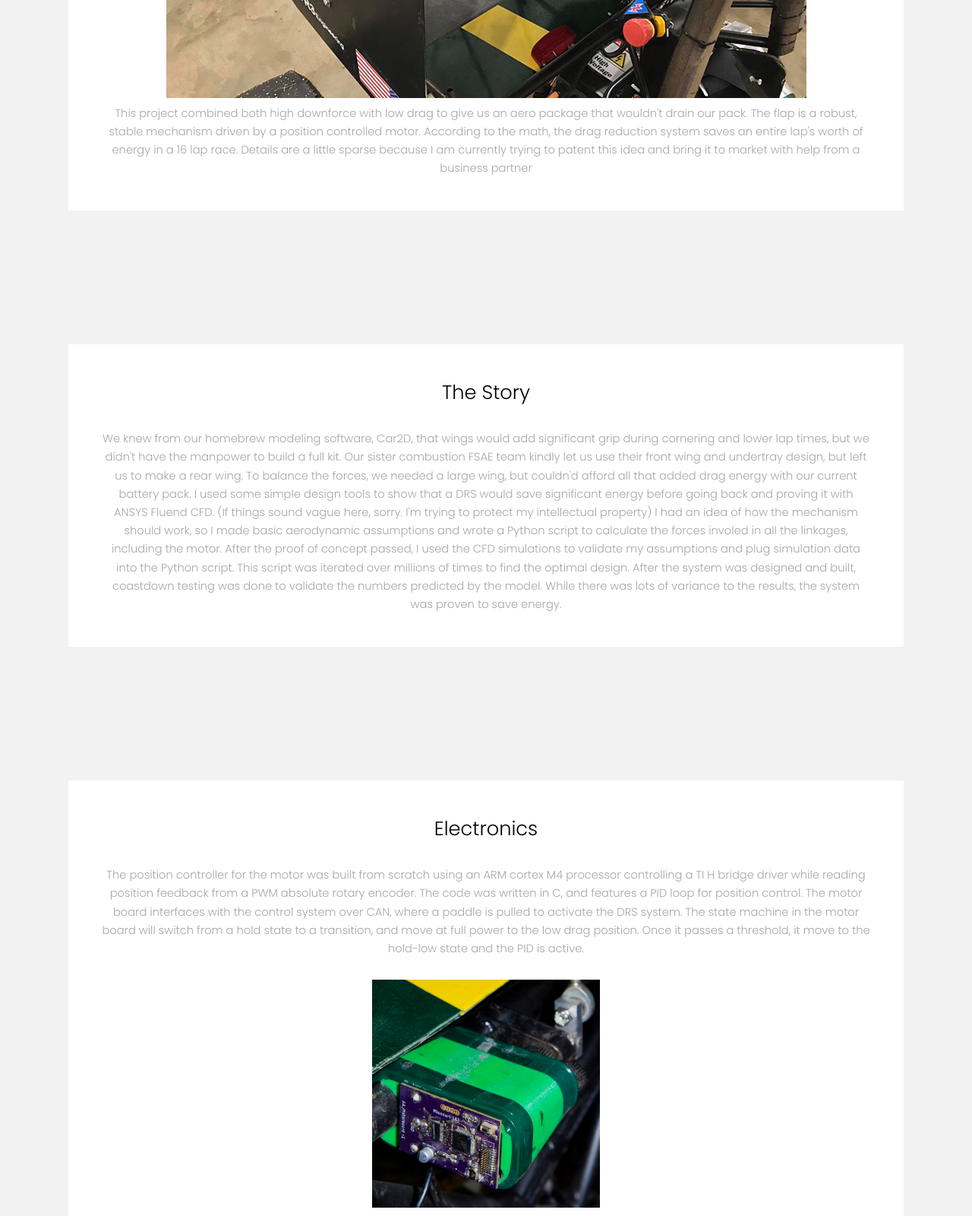
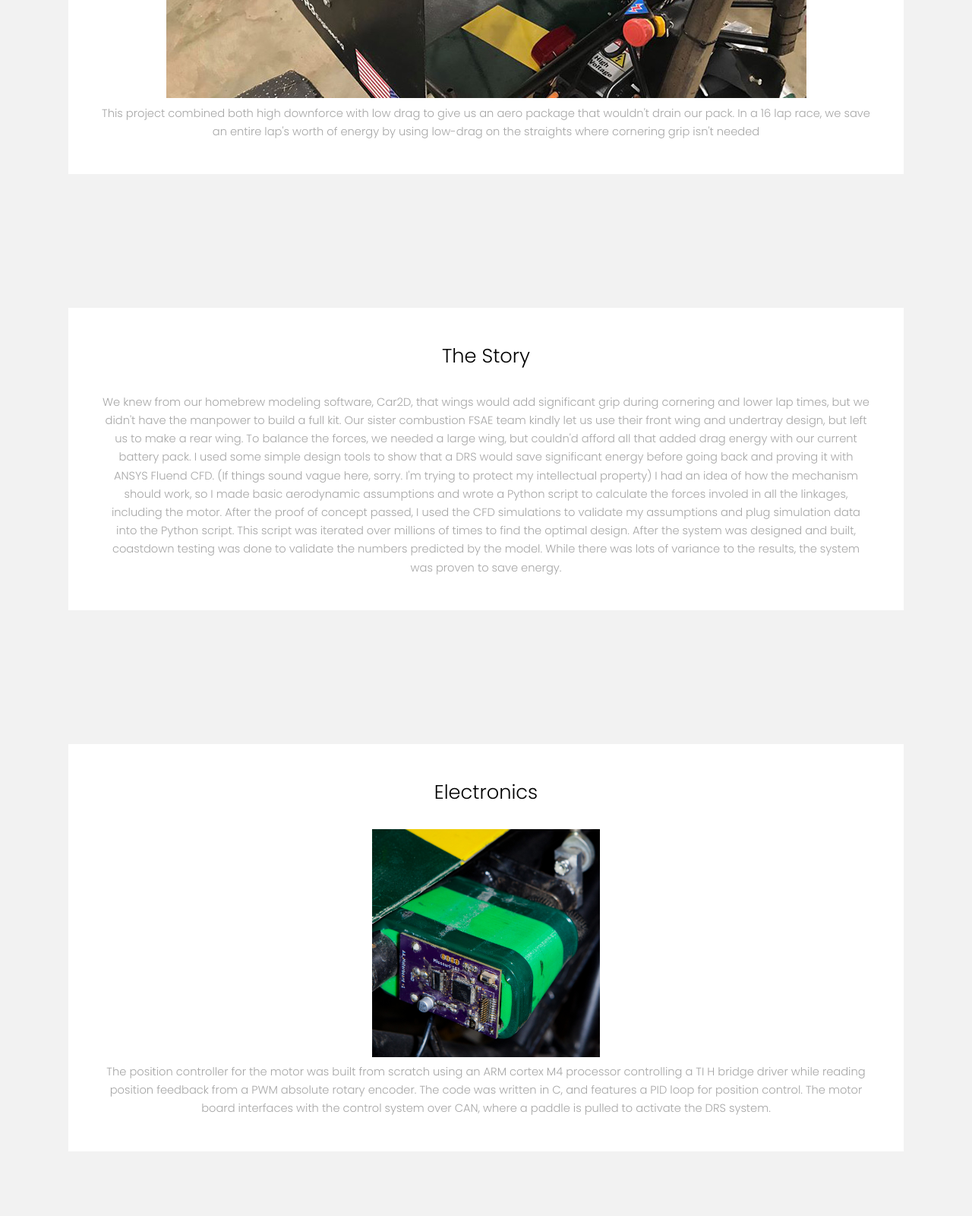
Before and after one commit to MiataMike/Website, a plain HTML site: page html/aero.html in a window 1280 px wide. Shown: the part 920-2520 px from the top of the page at 76% size. Drawn offline with Linux system fonts and the light colour scheme.

Commit message:
updated aero, still needs pics and shorter descriptions

```diff
--- a/html/aero.html
+++ b/html/aero.html
@@ -49,7 +49,7 @@
 							</header>
 							<div class="align-center">
 								<p> This project combined both high downforce with low drag to give us an aero package that wouldn't drain our pack.
-The flap is a robust, stable mechanism driven by a position controlled motor. According to the math, the drag reduction system saves an entire lap's worth of energy in a 16 lap race. Details are a little sparse because I am currently trying to patent this idea and bring it to market with help from a business partner</p>
+In a 16 lap race, we save an entire lap's worth of energy by using low-drag on the straights where cornering grip isn't needed</p>
 							</div>
 						</div>
 					</div>
@@ -85,11 +85,10 @@ system was proven to save energy. </p>
 
 							</header>
 							<div class="align-center">
-							<p> The position controller for the motor was built from scratch using an ARM cortex M4 processor controlling a TI H bridge driver
-while reading position feedback from a PWM absolute rotary encoder. The code was written in C, and features a PID loop for position control. The motor board interfaces with the control system over CAN, where a paddle is pulled to activate the DRS system. The state machine in the motor board will switch from a hold state to a transition, and move at full power to the
-low drag position. Once it passes a threshold, it move to the hold-low state and the PID is active.</p>
-									<img style="height:300px"src="images/aeroBoard.jpg"></img>
-
+								<img style="height:300px"src="images/aeroBoard.jpg"></img>
+								<p> The position controller for the motor was built from scratch using an ARM cortex M4 processor controlling a TI H bridge driver
+while reading position feedback from a PWM absolute rotary encoder. The code was written in C, and features a PID loop for position control. The motor board interfaces with the control system over CAN, where a paddle is pulled to activate the DRS system.
+								</p>
 							</div>
 						</div>
 					</div>
@@ -125,7 +124,8 @@ stable! </p>
 							<br>
 							<div class="align-center">
 								<p> The rockers have a cool, alien look because they were developed using topology optimization software. I have learned
-how to use FEA software, and this takes the design to the next level by iteratively removing unstressed material in the design space. The end result is a structure 70% of the weight and over twice as strong!</p>
+how to use FEA software, and this takes the design to the next level by iteratively removing unstressed material in the design space. The end result is a structure 70% of the weight and over twice as strong!
+								</p>
 								<img style="height:300px" src="images/RockerFEA.PNG"></img>
 
 							</div>
```
